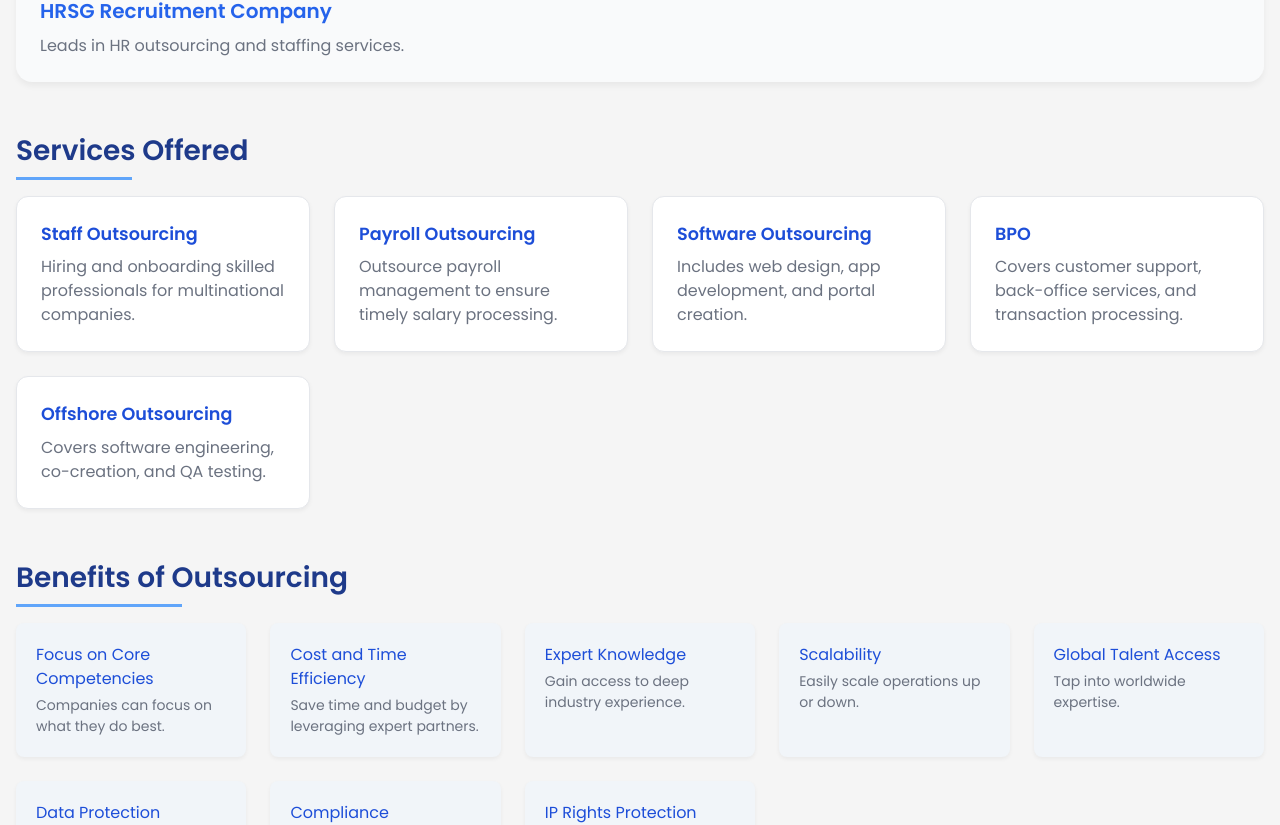
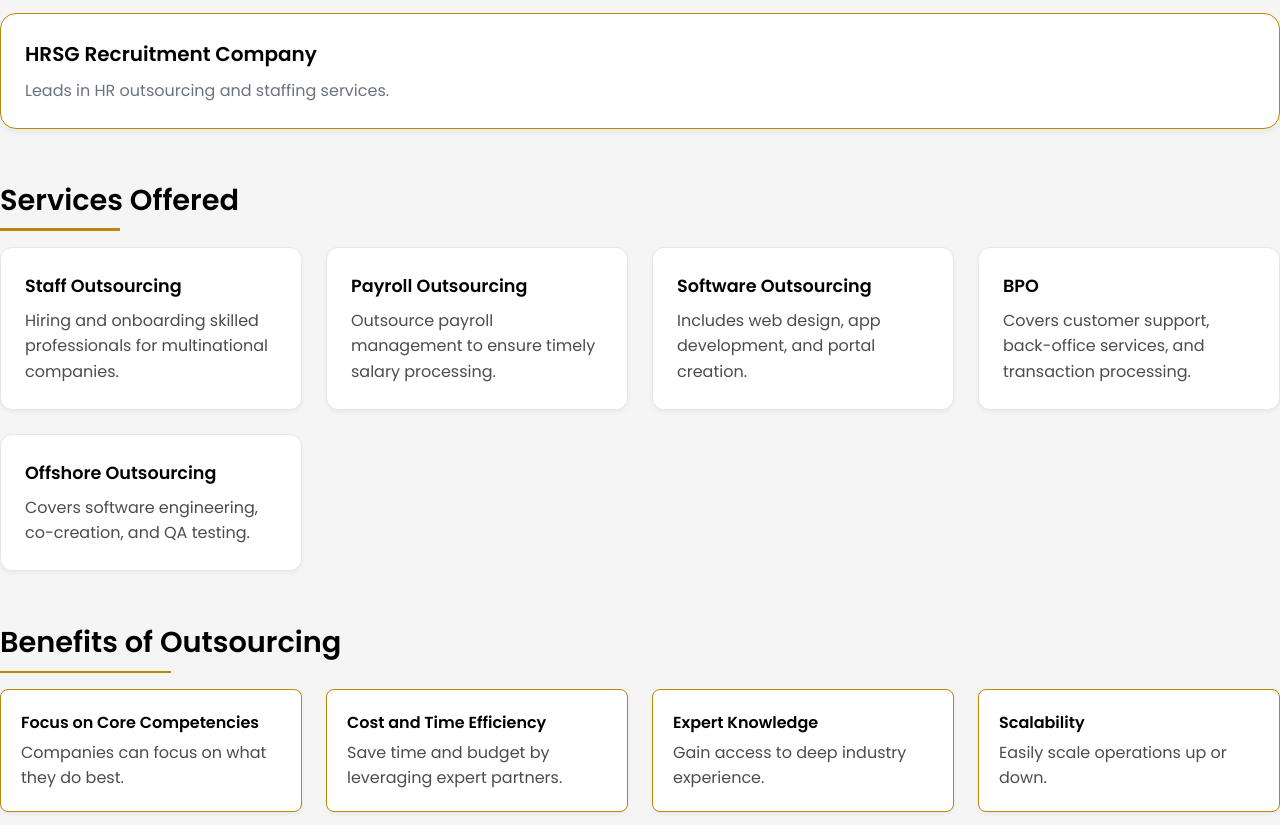
Before and after one commit to Lokender-droid/mdglobalnew, a React (Vite) app: page /services/Staff-Outsourcing in a window 1280 px wide. Shown: the part 1455-2280 px from the top of the page. Built offline with nearby package versions, Linux system fonts and the light colour scheme.

Commit message:
OurService changes

```diff
--- a/src/components/ServicesPage/ExecutiveSearchServices/ExecutiveSearchServices.css
+++ b/src/components/ServicesPage/ExecutiveSearchServices/ExecutiveSearchServices.css
@@ -126,6 +126,7 @@
 }
 
 .industries-section-card {
+  border: 1px solid #bd8706;
   background-color: #d7dce121;
   border-radius: 8px;
   box-shadow: 0 2px 4px rgba(0, 0, 0, 0.1);
@@ -136,9 +137,6 @@
   transition: box-shadow 0.3s ease;
 }
 
-.industries-section-card:hover {
-  box-shadow: 0 4px 8px rgba(0, 0, 0, 0.2);
-}
 
 .industries-section-icon {
   font-size: 50px;
--- a/src/components/ServicesPage/OurServices.css
+++ b/src/components/ServicesPage/OurServices.css
@@ -32,7 +32,7 @@
 }
 
 .custom-service-card {
-  border: 2px solid black;
+  border: 2px solid #bd8706;
   background-color: #ffffff;
   border-radius: 1rem;
   /* box-shadow: 0 6px 16px rgba(0, 0, 0, 0.08); */
@@ -69,8 +69,10 @@
 }
 
 .card-text {
-  font-size: 0.95rem;
-  color: #4b5563;
+  text-align: justify;
+  padding: 15px;
+  font-size: 1rem;
+  color: #4b4c4e;
   margin-bottom: 1.5rem;
   flex-grow: 1;
 
@@ -80,8 +82,8 @@
   /* width: 140px;
   height: 45px; */
   /* background: linear-gradient(90deg, #bf8602, #ebcf3d); */
-  background: black;
-  color: white;
+  background: #bd8706;
+  color: black;
   /* font-weight: 600; */
   border-radius: 8px;
   border: none;
--- a/src/components/ServicesPage/OurServices.jsx
+++ b/src/components/ServicesPage/OurServices.jsx
@@ -7,28 +7,28 @@
   const servicesWeOffer = [
     {
       heading: "Contractural Hiring",
-      text: "In an economy that demands flexibility and speed, contractual staffing has emerged as a critical workforce strategy for modern businesses.",
+      text: "In today's fast-paced business environment, companies need to adapt quickly to the changing demands of the market. ",
       imageURL:
         "https://www.corporatestalwarts.com/wp-content/uploads/2025/03/Rent-a-Recruiter-768x512.webp",
       to: "/services/Executive-Search",
     },
     {
       heading: "Permanent Staffing",
-      text: "Providing long-term talent solutions to ensure stability and growth for your team.",
+      text: "Hiring the right people isn’t just about filling roles—it’s about building a future-ready organisation. ",
       imageURL:
         "https://www.corporatestalwarts.com/wp-content/uploads/2025/03/Virtual-Hiring-768x512.webp",
       to: "/services/Permanent-Staffing-solution",
     },
     {
       heading: "Campus Placemenet",
-      text: "Curating distinguished professionals for pivotal leadership roles.",
+      text: "Future leaders are nurtured from day one, and our Campus Hiring Programs ensure you don’t miss the opportunity to attract them.  ",
       imageURL:
         "https://www.corporatestalwarts.com/wp-content/uploads/2025/03/RPO-Outsourcing-768x512.webp",
       to: "/services/Leadership-Hiring",
     },
     {
       heading: "Payroll ",
-      text: "Flexible staffing solutions to meet dynamic business demands.",
+      text: "Managing payroll is more than just calculating salaries—it’s about accuracy, compliance, and trust. ",
       imageURL:
         "https://www.corporatestalwarts.com/wp-content/uploads/2025/03/Tech-and-Non-Tech-Hiring-768x512.webp",
       to: "/services/Contractual-Staffing-Services",
@@ -82,7 +82,7 @@
                 <Link
                   to={service.to}
                   className="card-button w-36 h-12 flex items-center justify-center text-center "
-                  // whileHover={{ scale: 1.05 }}
+                  whileHover={{ scale: 1.05 }}
                 >
                   Read More
                 </Link>
--- a/src/components/ServicesPage/OutsourcingCompaniesInDubai/OutsourcingCompaniesInDubai.css
+++ b/src/components/ServicesPage/OutsourcingCompaniesInDubai/OutsourcingCompaniesInDubai.css
@@ -1,5 +1,12 @@
 /* Global Styles */
 .ocd-container {
+  max-width: 80rem; /* 7xl = 1280px */
+  margin-left: auto;
+  margin-right: auto;
+  padding-left: 1rem;
+  padding-right: 1rem;
+  box-sizing: border-box;
+  width: 100%;
   font-family: 'Inter', sans-serif;
   color: #1f2937;
   line-height: 1.6;
@@ -27,11 +34,11 @@
   position: relative;
   z-index: 10;
   text-align: center;
+  padding: 0 1rem;
 }
 .ocd-hero-title {
   font-size: 2.5rem;
   font-weight: 800;
-  letter-spacing: -0.025em;
   text-shadow: 0 2px 4px rgba(0, 0, 0, 0.3);
 }
 .ocd-hero-underline {
@@ -46,18 +53,16 @@
   width: 7rem;
 }
 
-/* Main Content */
+/* Main Container */
 .ocd-main {
-  max-width: 80rem;
-  margin: 0 auto;
-  padding: 3rem 1rem;
+  padding: 3rem 0;
 }
 
 /* Section Titles */
 .ocd-section-title {
-  font-size: 1.75rem;
+  font-size: 1.8rem;
   font-weight: 700;
-  color: #1e3a8a;
+  color: #000000;
   margin-bottom: 1.5rem;
   position: relative;
   display: inline-block;
@@ -69,7 +74,7 @@
   left: 0;
   width: 50%;
   height: 0.15rem;
-  background: #60a5fa;
+  background: #bd8706;
   transition: width 0.3s ease;
 }
 .ocd-section-title:hover::after {
@@ -107,10 +112,10 @@
   gap: 1.5rem;
 }
 .ocd-company-item {
-  background: #f9fafb;
+  border: 1px solid #bd8706;
+  background: #ffffff;
   padding: 1.5rem;
   border-radius: 1rem;
-
   box-shadow: 0 4px 6px rgba(0, 0, 0, 0.05);
   transition: transform 0.3s ease, box-shadow 0.3s ease;
 }
@@ -121,7 +126,7 @@
 .ocd-company-name {
   font-size: 1.25rem;
   font-weight: 600;
-  color: #2563eb;
+  color: #000000;
 }
 .ocd-company-desc {
   color: #6b7280;
@@ -134,7 +139,7 @@
 }
 .ocd-services-grid {
   display: grid;
-  grid-template-columns: repeat(auto-fit, minmax(16rem, 1fr));
+  grid-template-columns: repeat(auto-fit, minmax(250px, 1fr));
   gap: 1.5rem;
 }
 .ocd-service-card {
@@ -151,10 +156,10 @@
 .ocd-service-heading {
   font-size: 1.1rem;
   font-weight: 600;
-  color: #1d4ed8;
+  color: #000000;
 }
 .ocd-service-text {
-  color: #6b7280;
+  color: #4b4c4e;
   margin-top: 0.5rem;
 }
 
@@ -164,24 +169,25 @@
 }
 .ocd-benefits-grid {
   display: grid;
-  grid-template-columns: repeat(auto-fit, minmax(14rem, 1fr));
+  grid-template-columns: repeat(4, minmax(200px, 1fr));
   gap: 1.5rem;
 }
 .ocd-benefit-card {
-  background: #f1f5f9;
+  border: 1px solid #bd8706;
+  background: #ffffff;
   padding: 1.25rem;
   border-radius: 0.5rem;
   box-shadow: 0 2px 4px rgba(0, 0, 0, 0.05);
 }
 .ocd-benefit-heading {
   font-size: 1rem;
-  font-weight: 500;
-  color: #1d4ed8;
+  font-weight: 700;
+  color: #000000;
 }
 .ocd-benefit-text {
-  color: #6b7280;
+  color: #4b4c4e;
   margin-top: 0.25rem;
-  font-size: 0.875rem;
+  font-size: 1rem;
 }
 
 /* FAQs */
@@ -238,20 +244,42 @@
   color: #2563eb;
 }
 
-/* Form Section */
-.ocd-form {
-  margin-top: 3rem;
+/* Responsive */
+@media (max-width: 1024px) {
+  .ocd-hero-title {
+    font-size: 2rem;
+  }
+  .ocd-section-title {
+    font-size: 1.6rem;
+  }
 }
 
-/* Responsive Design */
-@media (max-width: 640px) {
+@media (max-width: 768px) {
+  .ocd-main {
+    padding: 2rem 1rem;
+  }
+  .ocd-hero {
+    height: 20rem;
+  }
   .ocd-hero-title {
-    font-size: 1.875rem;
+    font-size: 1.75rem;
+  }
+}
+
+@media (max-width: 480px) {
+  .ocd-hero {
+    height: 16rem;
+  }
+  .ocd-hero-title {
+    font-size: 1.5rem;
   }
   .ocd-section-title {
-    font-size: 1.5rem;
+    font-size: 1.25rem;
   }
   .ocd-intro-text {
     font-size: 1rem;
   }
+  .ocd-company-desc {
+    font-size: 0.95rem;
+  }
 }
--- a/src/components/ServicesPage/OutsourcingCompaniesInDubai/OutsourcingCompaniesInDubai.jsx
+++ b/src/components/ServicesPage/OutsourcingCompaniesInDubai/OutsourcingCompaniesInDubai.jsx
@@ -71,7 +71,7 @@
         </div>
       </motion.section>
 
-      <main className="ocd-main">
+      <main className="ocd-main ocd-container">
         <section className="ocd-intro">
           <h2 className="ocd-section-title">Outsourcing Companies in Dubai</h2>
           <p className="ocd-intro-text">
@@ -149,18 +149,6 @@
             ))}
           </div>
         </section>
-
-        <section className="ocd-contact">
-          <p className="ocd-contact-text">
-            Call: <strong>(+971) 52 498 4322, 56 503 5551</strong> | Website:
-            <a href="https://mdglobalhr.com" className="ocd-contact-link">
-              mdglobalhr.com
-            </a>{" "}
-            | Email: <span className="ocd-contact-email">hr@mdglobalhr.com</span>
-          </p>
-        </section>
-
-
       </main>
     </>
   );
```
